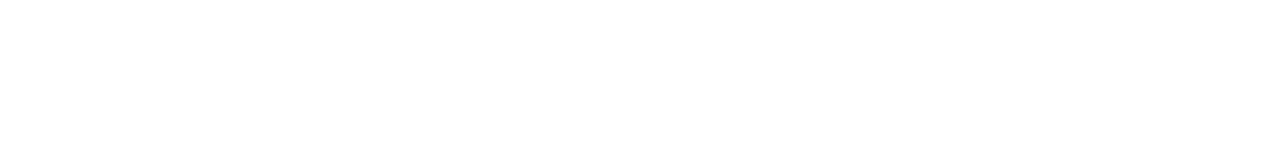
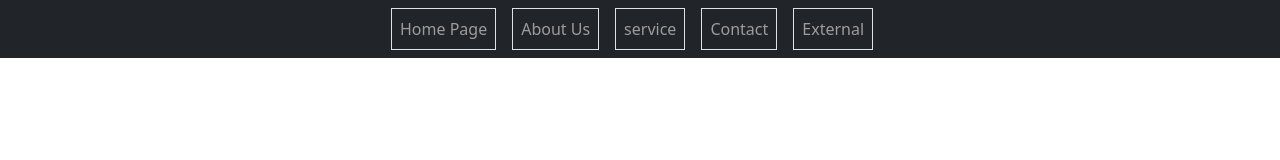
Before and after one commit to mohammedShanid8428/bootstrap-landing-page, a plain HTML site: page index.html in a window 1280 px wide. Drawn offline with nearby package versions, Linux system fonts and the light colour scheme.

Commit message:
navbar added

```diff
--- a/index.html
+++ b/index.html
@@ -31,6 +31,17 @@
   </head>
 
   <body>
+    <nav class="navbar navbar-expand-sm bg-dark navbar-dark justify-content-center">
+      <ul class="navbar-nav">
+        <li class="nav-item border me-3"><a href="" class="nav-link">Home Page</a></li>
+        <li class="nav-item border me-3"><a href="" class="nav-link">About Us</a></li>
+        <li class="nav-item border me-3"><a href="" class="nav-link">service</a></li>
+        <li class="nav-item border me-3"><a href="" class="nav-link">Contact</a></li>
+        <li class="nav-item border me-3"><a href="" class="nav-link">External</a></li>
+
+      </ul>
+
+    </nav>
 
 
   </body>
```
Also changed, not shown: style.css (line endings or trailing spaces).
